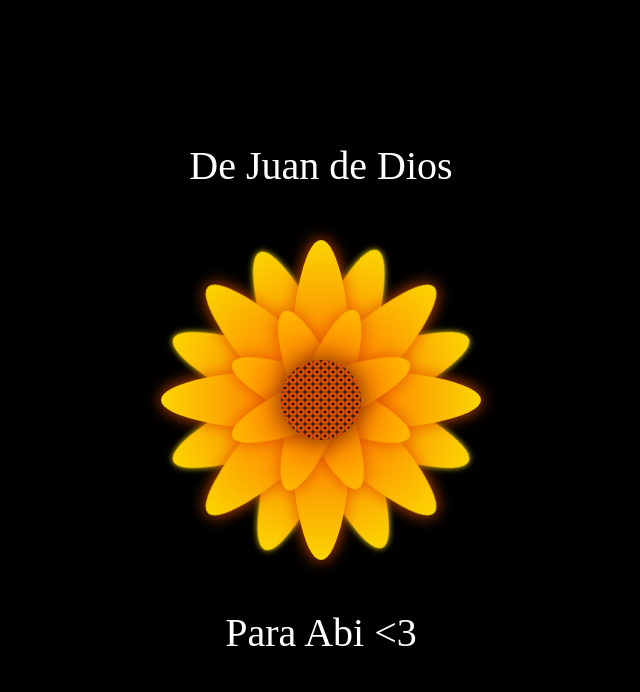
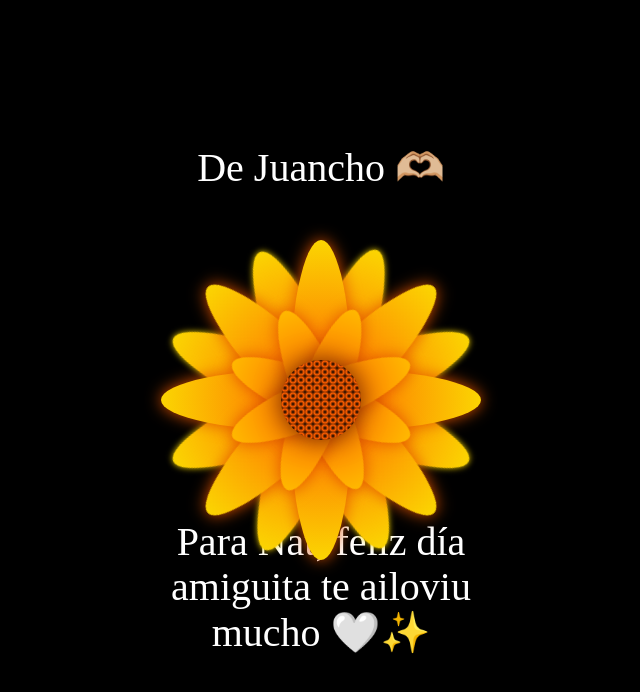
Before and after one commit to JuanoSsj/Flores_Amarillas, a plain HTML site: page docs/index.html in a window 1280 px wide. Shown: the whole page, without its empty margins (319-959 px from the left). Drawn offline with Linux system fonts and the light colour scheme.

Commit message:
Update index.html

```diff
--- a/docs/index.html
+++ b/docs/index.html
@@ -8,12 +8,12 @@
     <meta http-equiv="X-UA-Compatible" content="IE=edge">
     <meta name="viewport" content="width=device-width, initial-scale=1.0">
     <link rel="Stylesheet" href="style.css">
-    <title>Flower</title>
+    <title>Regalito Improvisado jsjs</title>
 </head>
 <body>
 
 <div class="flower">
-    <div class="text-above">De Juan de Dios</div>
+    <div class="text-above">De Juancho 🫶🏼</div>
     <div class="mid">
     </div>
     <div class="Petal1 p1">
@@ -40,7 +40,7 @@
     </div>
     <div class="Petal3 p4">
     </div>
-    <div class="text-below">Para Abi <3 </div>
+    <div class="text-below">Para Nat, feliz día amiguita te ailoviu mucho 🤍✨ </div>
   </div>
 </body>
 </html>
```
